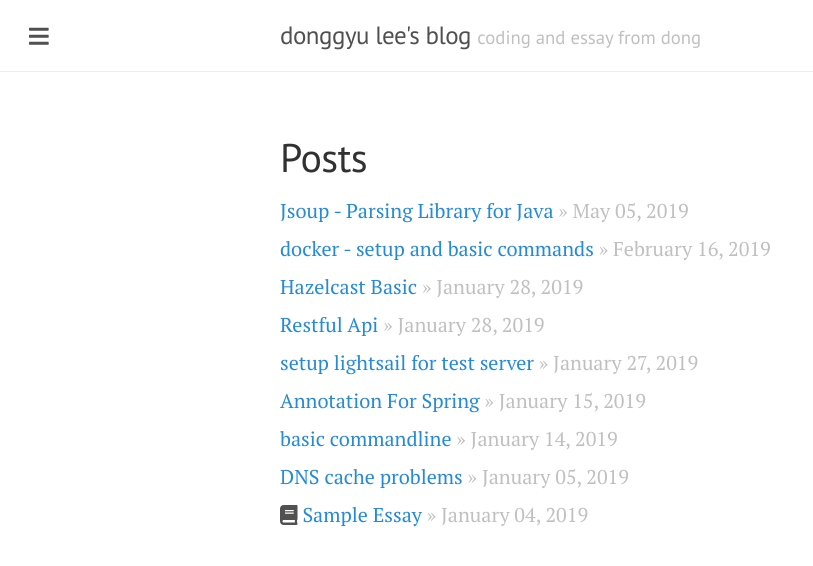
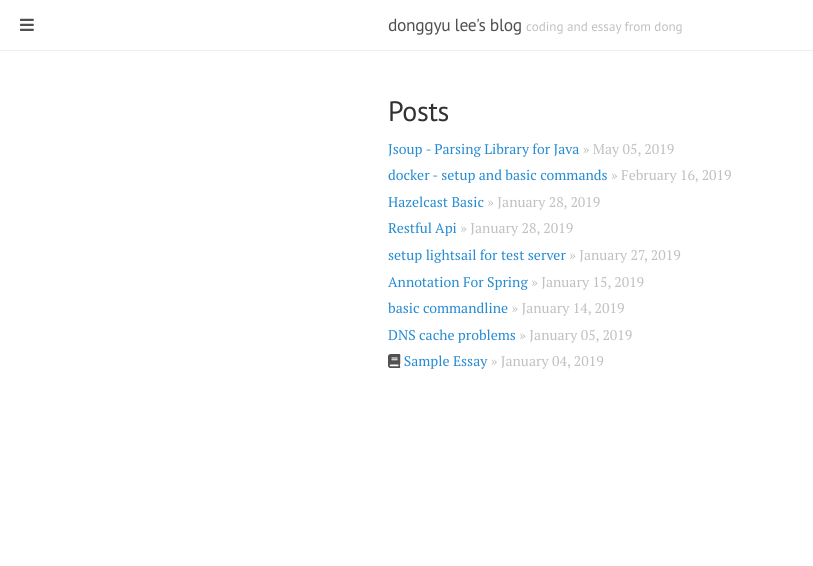
Before and after one commit to donggyuu/donggyuu.github.io, a Jekyll site: the page built from index.html, in a window 1280 px wide. Shown: the top 566 px of the page, without its empty margins (0-813 px from the left). Built offline with Jekyll 4.4.1, drawn with Linux system fonts in a browser that asks for light colours; nearby versions of some CDN libraries; comment, search, counter and statistics services are not loaded.

Commit message:
Chagne font

```diff
--- a/_sass/main.scss
+++ b/_sass/main.scss
@@ -5,11 +5,11 @@
 /*****************************************************************************/
 
 html {
-  font-size: 18px;
+  font-size: 14px;
 }
 @media (min-width: 38em) {
   html {
-    font-size: 20px;
+    font-size: 14px;
   }
 }
 
```
